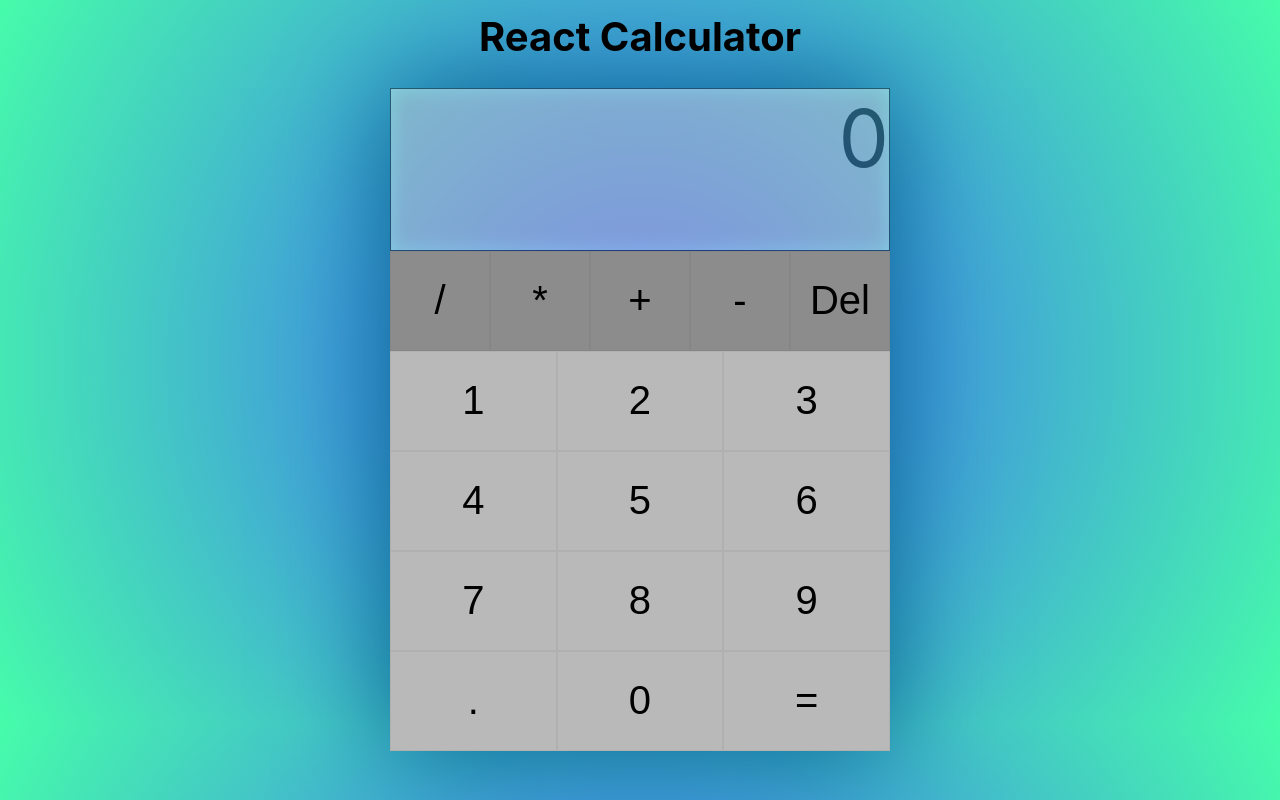
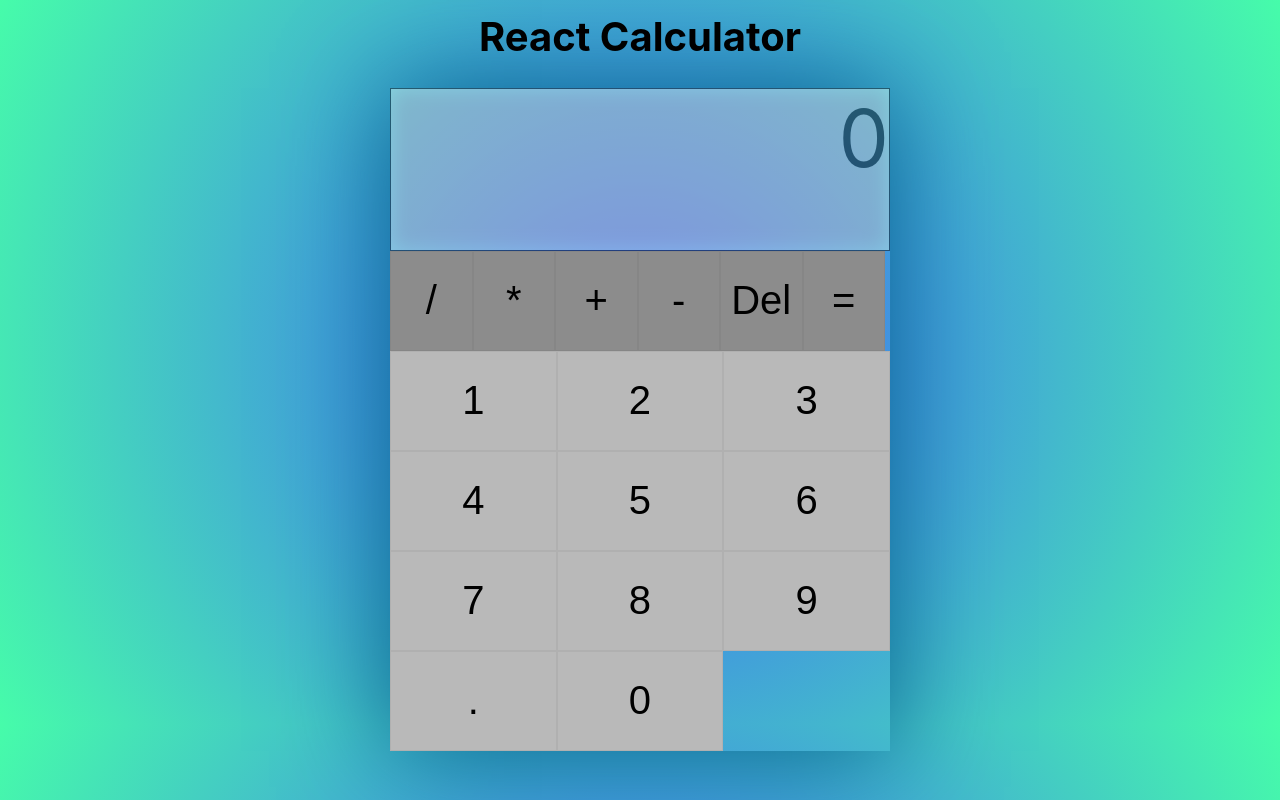
Before and after one commit to Netchicken/simplecalculator, a React (Create React App) app: page / in a window 1280 px wide. Built offline with nearby package versions, Linux system fonts and the light colour scheme.

Commit message:
farting around again, its fun! all buttons created programmatically

```diff
--- a/src/App.css
+++ b/src/App.css
@@ -20,7 +20,7 @@ button {
   justify-content: center;
   align-items: center;
   background-color: #8c8c8c;
-  width: 20%;
+  width: 16.5%;
   height: 100px;
   transition: all 0.4s ease-in-out;
   cursor: pointer;
--- a/src/App.js
+++ b/src/App.js
@@ -6,10 +6,15 @@ import CalcButtons from "./Components/calcbuttons";
 function App() {
   const [calculation, setCalculation] = useState("");
   const [output, setOutput] = useState("");
-  const actionsArray = ["/", "*", "+", "-", "Del", "."];
+  const actionsArray = ["/", "*", "+", "-", "Del", "=", "."];
 
   const updateCalculation = (value) => {
     console.log("updateCalculation  ", value + " " + actionsArray[4]);
+    if (value == actionsArray[5]) {
+      setCalculation(eval(calculation).toString());
+      return;
+    }
+
     if (value == actionsArray[4]) {
       if (calculation === "") {
         return;
@@ -33,16 +38,8 @@ function App() {
     }
   };
 
-  const calculate = () => {
-    setCalculation(eval(calculation).toString());
-  };
-
-  // const clear = () => {
-  //   if (calculation === "") {
-  //     return;
-  //   }
-  //   const value = calculation.slice(0, -1); //removes the last element from the string
-  //   setCalculation(value);
+  // const calculate = () => {
+  //   setCalculation(eval(calculation).toString());
   // };
 
   return (
@@ -64,7 +61,7 @@ function App() {
         <div className='digits'>
           <CreateDigits updateCalculation={updateCalculation} />
 
-          <button
+          {/* <button
             onClick={() => {
               updateCalculation(".");
             }}
@@ -78,8 +75,8 @@ function App() {
             }}
           >
             0
-          </button>
-          <button onClick={calculate}>=</button>
+          </button>*/}
+          {/* <button onClick={calculate}>=</button> */}
         </div>
       </div>
     </div>
--- a/src/Components/calcbuttons.js
+++ b/src/Components/calcbuttons.js
@@ -3,7 +3,7 @@ function CalcButtons(props) {
 
   const calcButtonArray = []; //create an empty array
 
-  for (let i = 0; i < 5; i++) {
+  for (let i = 0; i < 6; i++) {
     calcButtonArray.push(
       <button
         onClick={() => {
@@ -16,50 +16,6 @@ function CalcButtons(props) {
     );
   }
 
-  return (
-    <div>
-      {calcButtonArray}
-
-      {/* <button onClick={props.clear}>
-        <img
-          width={40}
-          height={40}
-          src='https://cdn-icons-png.flaticon.com/512/159/159805.png'
-        />
-      </button> */}
-    </div>
-  );
+  return <div>{calcButtonArray}</div>;
 }
 export default CalcButtons;
-
-{
-  /* <button
-        onClick={() => {
-          props.updateCalculation(props.actionsArray[1]);
-        }}
-      >
-        {props.actionsArray[1]}
-      </button>
-      <button
-        onClick={() => {
-          props.updateCalculation(props.actionsArray[2]);
-        }}
-      >
-        {props.actionsArray[2]}
-      </button>
-      <button
-        onClick={() => {
-          props.updateCalculation(props.actionsArray[3]);
-        }}
-      >
-        {props.actionsArray[3]}
-      </button>
-
-      <button onClick={props.clear}>
-        <img
-          width={40}
-          height={40}
-          src='https://cdn-icons-png.flaticon.com/512/159/159805.png'
-        />
-      </button>  */
-}
--- a/src/Components/digitbutton.js
+++ b/src/Components/digitbutton.js
@@ -9,6 +9,26 @@ function CreateDigits(props) {
       </button>
     );
   }
-  return digits;
+  return (
+    <div>
+      {digits}
+      <button
+        onClick={() => {
+          props.updateCalculation(".");
+        }}
+      >
+        .
+      </button>
+
+      <button
+        onClick={() => {
+          props.updateCalculation("0");
+        }}
+      >
+        0
+      </button>
+      {/* <button onClick={calculate}>=</button> */}
+    </div>
+  );
 }
 export default CreateDigits;
```
